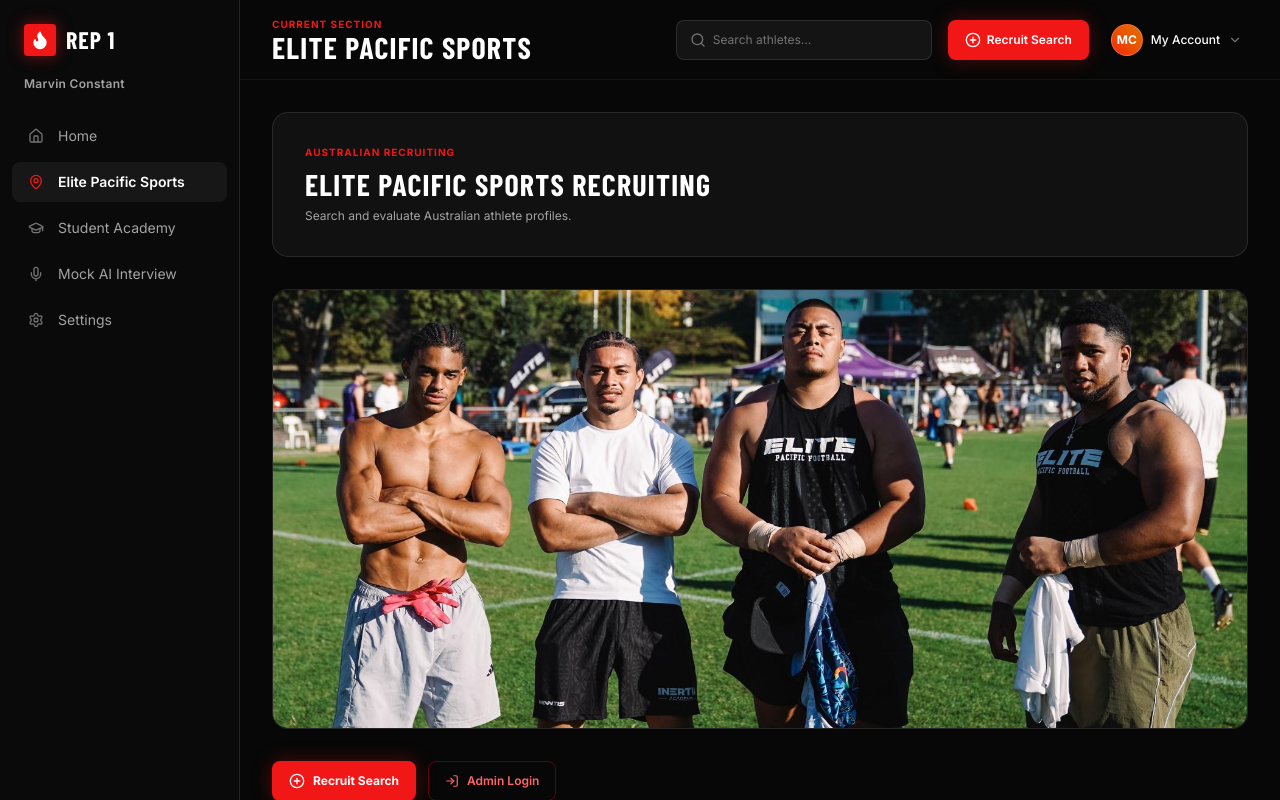
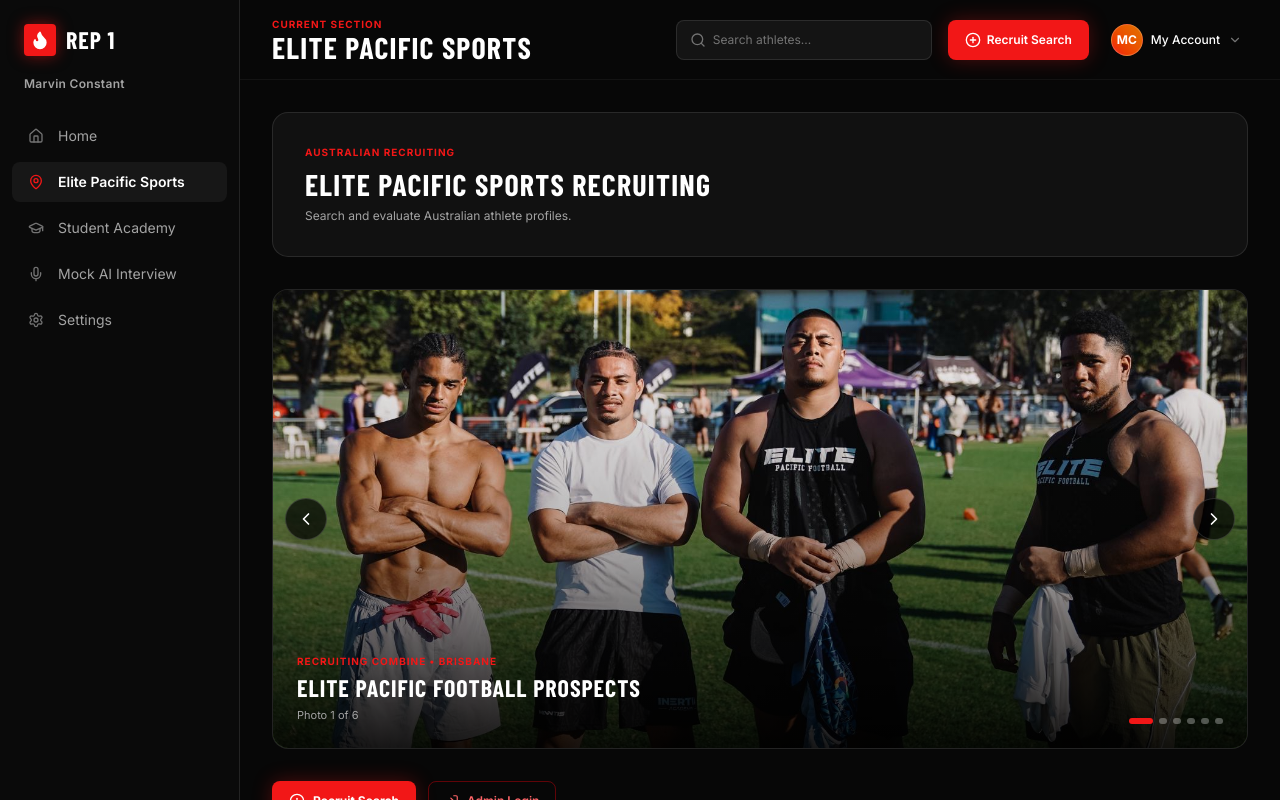
Before and after one commit to UsamaIftikhar/rep, a Next.js app: page /elite-pacific in a window 1280 px wide. Shown: the top 800 px of the page. Built offline with nearby package versions, Linux system fonts and the light colour scheme; a web font is replaced by a local one.

Commit message:
Add interactive photo carousel to Elite Pacific Sports page

```diff
--- a/src/app/elite-pacific/page.tsx
+++ b/src/app/elite-pacific/page.tsx
@@ -6,9 +6,72 @@
 import { AppShell } from "@/components/layout";
 import { Button } from "@/components/ui/button";
 import { Card, CardContent } from "@/components/ui/card";
-import { PlusCircle, LogIn } from "lucide-react";
+import { PlusCircle, LogIn, ChevronLeft, ChevronRight } from "lucide-react";
+
+interface MediaSlide {
+  id: number;
+  title: string;
+  category: string;
+  imageUrl: string;
+  objectPosition?: string;
+}
+
+const slides: MediaSlide[] = [
+  {
+    id: 1,
+    title: "Elite Pacific Football Prospects",
+    category: "Recruiting Combine • Brisbane",
+    imageUrl: "/images/athletes_team.jpeg",
+    objectPosition: "object-center",
+  },
+  {
+    id: 2,
+    title: "Combine Metric & Broad Jump Testing",
+    category: "Verified Performance Data",
+    imageUrl: "/images/combine_jump.jpeg",
+    objectPosition: "object-center",
+  },
+  {
+    id: 3,
+    title: "Rep 1 Coaching Staff — Exposure Has No Borders",
+    category: "Mentorship & Leadership",
+    imageUrl: "/images/IMG_7403.jpeg",
+    objectPosition: "object-top",
+  },
+  {
+    id: 4,
+    title: "Marvin Constant with Gridiron Prospects",
+    category: "Player Development & Scouting",
+    imageUrl: "/images/marvin_athletes.jpeg",
+    objectPosition: "object-top",
+  },
+  {
+    id: 5,
+    title: "On-Field Technique & Position Drills",
+    category: "Academy Training",
+    imageUrl: "/images/marvin_coaching.jpeg",
+    objectPosition: "object-[center_12%]",
+  },
+  {
+    id: 6,
+    title: "Elite Pacific Camp Field Session",
+    category: "Queensland Training Camp",
+    imageUrl: "/images/coach_shaka.jpeg",
+    objectPosition: "object-[center_10%]",
+  },
+];
 
 export default function ElitePacificPage() {
+  const [currentIndex, setCurrentIndex] = React.useState(0);
+
+  const prevSlide = () => {
+    setCurrentIndex((prev) => (prev === 0 ? slides.length - 1 : prev - 1));
+  };
+
+  const nextSlide = () => {
+    setCurrentIndex((prev) => (prev === slides.length - 1 ? 0 : prev + 1));
+  };
+
   return (
     <AppShell>
       <div className="space-y-8 pb-16 max-w-6xl">
@@ -25,15 +88,66 @@
           </p>
         </div>
 
-        {/* Hero Photo (Matches Screenshot 5 team huddle) */}
-        <div className="relative w-full h-72 md:h-[440px] rounded-2xl overflow-hidden border border-white/10 bg-[#0A0A0A]">
+        {/* Media Photo Carousel */}
+        <div className="relative w-full h-80 md:h-[460px] rounded-2xl overflow-hidden border border-white/10 bg-[#0A0A0A] group">
           <Image
-            src="/images/athletes_team.jpeg"
-            alt="Elite Pacific Sports Athletes"
+            src={slides[currentIndex].imageUrl}
+            alt={slides[currentIndex].title}
             fill
-            className="object-cover object-center"
+            unoptimized
+            className={`object-cover transition-all duration-500 group-hover:scale-102 ${
+              slides[currentIndex].objectPosition || "object-center"
+            }`}
             priority
           />
+          {/* Subtle gradient vignette */}
+          <div className="absolute inset-0 bg-gradient-to-t from-black/90 via-black/25 to-transparent pointer-events-none" />
+
+          {/* Caption Overlay */}
+          <div className="absolute bottom-6 left-6 right-20 z-10">
+            <span className="text-[10px] font-bold tracking-widest text-[#F21717] uppercase block mb-1">
+              {slides[currentIndex].category}
+            </span>
+            <h3 className="font-display uppercase text-xl md:text-2xl font-bold text-white leading-tight">
+              {slides[currentIndex].title}
+            </h3>
+            <span className="text-[11px] text-[#A3A3A3] mt-1 block">
+              Photo {currentIndex + 1} of {slides.length}
+            </span>
+          </div>
+
+          {/* Navigation Arrows */}
+          <button
+            onClick={prevSlide}
+            className="absolute left-3 top-1/2 -translate-y-1/2 p-2.5 rounded-full bg-black/70 text-white border border-white/15 hover:bg-[#F21717] hover:border-[#F21717] transition-colors z-20 cursor-pointer shadow-lg"
+            aria-label="Previous slide"
+          >
+            <ChevronLeft className="w-5 h-5" />
+          </button>
+
+          <button
+            onClick={nextSlide}
+            className="absolute right-3 top-1/2 -translate-y-1/2 p-2.5 rounded-full bg-black/70 text-white border border-white/15 hover:bg-[#F21717] hover:border-[#F21717] transition-colors z-20 cursor-pointer shadow-lg"
+            aria-label="Next slide"
+          >
+            <ChevronRight className="w-5 h-5" />
+          </button>
+
+          {/* Slide Indicators */}
+          <div className="absolute bottom-6 right-6 flex items-center gap-1.5 z-20">
+            {slides.map((_, idx) => (
+              <button
+                key={idx}
+                onClick={() => setCurrentIndex(idx)}
+                className={`h-1.5 rounded-full transition-all cursor-pointer ${
+                  idx === currentIndex
+                    ? "w-6 bg-[#F21717]"
+                    : "w-2 bg-white/30 hover:bg-white/60"
+                }`}
+                aria-label={`Go to slide ${idx + 1}`}
+              />
+            ))}
+          </div>
         </div>
 
         {/* Action Buttons (Matches Screenshot 5) */}
```
